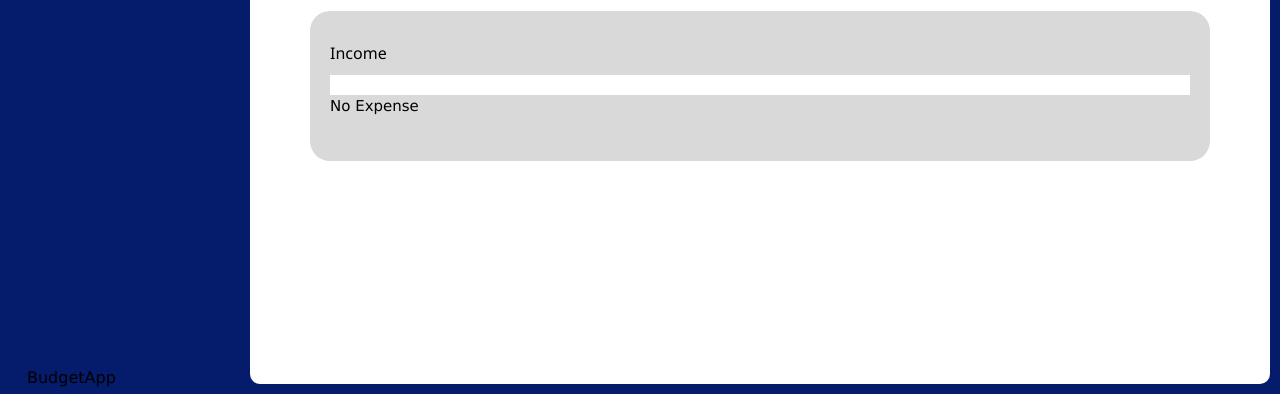
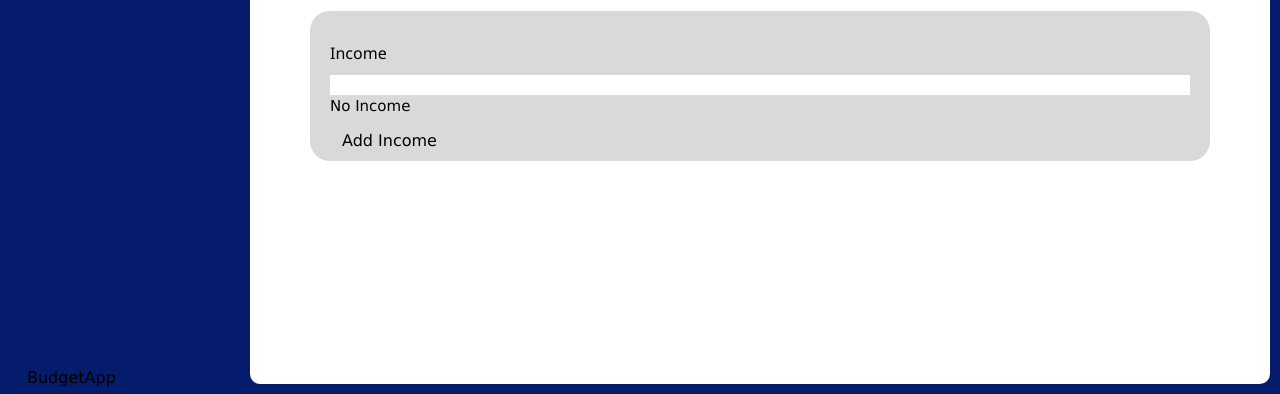
Before and after one commit to BaduDueduMaxwell/BudgetApp, a Flask app: page /dashboard in a window 1280 px wide. Shown: the part 426-820 px from the top of the page. Run offline with Flask 3, Linux system fonts and the light colour scheme; data that the repository does not hold is empty.

Commit message:
progress

```diff
--- a/app.py
+++ b/app.py
@@ -106,28 +106,41 @@ def add_expense(id):
 
 
 # Dictionary
-Expenses_color = {
-    'food': 'red',
-    'transportation': 'purple',
-    'entertainment': 'green',
+Income_color = {
+    'Allowance': 'red',
+    'Bonus': 'purple',
+    'Investment': 'green',
+    'Investment': 'green',
+    'Lottery': 'green',
+    'Salary': 'green',
+    'Tips': 'green',
+    'Family': 'green',
+    'Others': 'green',
 }
 # Dictionary end
 
-def calculate_total_expenses():
+def calculate_total_income():
     db_connection = get_db()
     cursor = db_connection.cursor()
-    cursor.execute("SELECT SUM(Expense) FROM Expenses")
-    total_expenses = cursor.fetchone()[0]
+    cursor.execute("SELECT SUM(VALUE) FROM Income")
+    total_income = cursor.fetchone()[0]
     db_connection.close()
-    return total_expenses if total_expenses else 0
+    return total_income if total_income else 0
 
-def calculate_expense_sum_by_category(category):
+def income_percentages():
     db_connection = get_db()
     cursor = db_connection.cursor()
-    cursor.execute("SELECT SUM(Expense) FROM Expenses WHERE Category = ?", (category))
-    expense_sum = cursor.fetchone()[0]
+    cursor.execute("SELECT SUM(VALUE) FROM Income")
+    total_income = cursor.fetchone()[0] or 1
+    cursor.execute("SELECT id, VALUE FROM Income")
+    incomes = cursor.fetchall()
+    for income_id, income_value in incomes:
+        percentage = (income_value / total_income) * 100 if total_income else 0
+        cursor.execute("UPDATE Income SET Percent = ? WHERE id = ?", (percentage, income_id))
+    db_connection.commit()
     db_connection.close()
-    return expense_sum if expense_sum else 0
+
+
 
 
 @app.route('/addexpense', methods=['GET', 'POST'])
@@ -143,21 +156,18 @@ def addexpense():
             cursor.execute('INSERT INTO Expenses (Category, Expense, Date) VALUES (?, ?, ?)', (category, expense, date))
 
             cursor.execute('SELECT * FROM Budget WHERE Category = ?', (category,))
-            budget_row = cursor.fetchone()
-
-            expense_color = Expenses_color.get(category, 'default_color')
 
 
-            if budget_row:
-                total_expenses = calculate_expense_sum_by_category(category)
-                total = calculate_total_expenses()
-                new_percentage = (total_expenses / total) * 100
-                cursor.execute('UPDATE Budget SET Percentage = ?, Color = ? WHERE Category = ?', (new_percentage, expense_color, category))
-            else:
-                total_expenses_category = int(expense)
-                total_expenses_all = calculate_total_expenses()
-                new_percentage = (total_expenses_category / total_expenses_all) * 100
-                cursor.execute('INSERT INTO Budget (Category, Percentage, Color) VALUES (?, ?, ?)', (category, new_percentage, expense_color))
+            # if budget_row:
+            #     total_expenses = calculate_expense_sum_by_category(category)
+            #     total = calculate_total_expenses()
+            #     new_percentage = (total_expenses / total) * 100
+            #     cursor.execute('UPDATE Budget SET Percentage = ?, Color = ? WHERE Category = ?', (new_percentage, expense_color, category))
+            # else:
+            #     total_expenses_category = int(expense)
+            #     total_expenses_all = calculate_total_expenses()
+            #     new_percentage = (total_expenses_category / total_expenses_all) * 100
+            #     cursor.execute('INSERT INTO Budget (Category, Percentage, Color) VALUES (?, ?, ?)', (category, new_percentage, expense_color))
 
         conn.commit()
         conn.close()
@@ -210,9 +220,11 @@ def addincome():
         source = request.form['source']
         income = request.form['income']
         date = request.form['date']
+        expense_color = Income_color.get(source, 'default_color')
         with get_db() as conn:
             cursor = conn.cursor()
-            cursor.execute('INSERT INTO Income (SOURCE, VALUE, MONTH) VALUES (?, ?, ?)', (source, income, date))
+            cursor.execute('INSERT INTO Income (SOURCE, VALUE, MONTH, Percent, Color) VALUES (?, ?, ?, 0, ?)', (source, income, date, expense_color))
+            income_percentages()
         conn.commit()
         conn.close()
         flash('Details added successfully', 'success')
--- a/templates/dashboard.html
+++ b/templates/dashboard.html
@@ -194,7 +194,7 @@
                             <p>{{ category }} is {{ color }}({{ percentage}}%)</p>
                         {% endfor %}
                     {% else %}
-                        <p>No Expense</p>
+                        <p>No Income<a href="{{ url_for('income') }}"> Add Income</a></p>
                     {% endif %}
                 </div>
             </div>
```
Also changed, not shown: database.py (+2 -13 lines), database.db.
